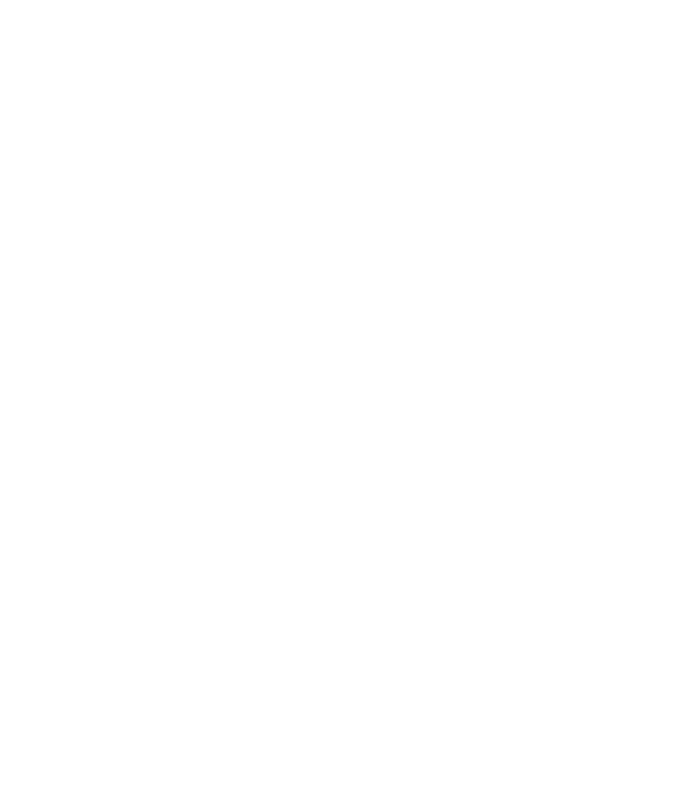
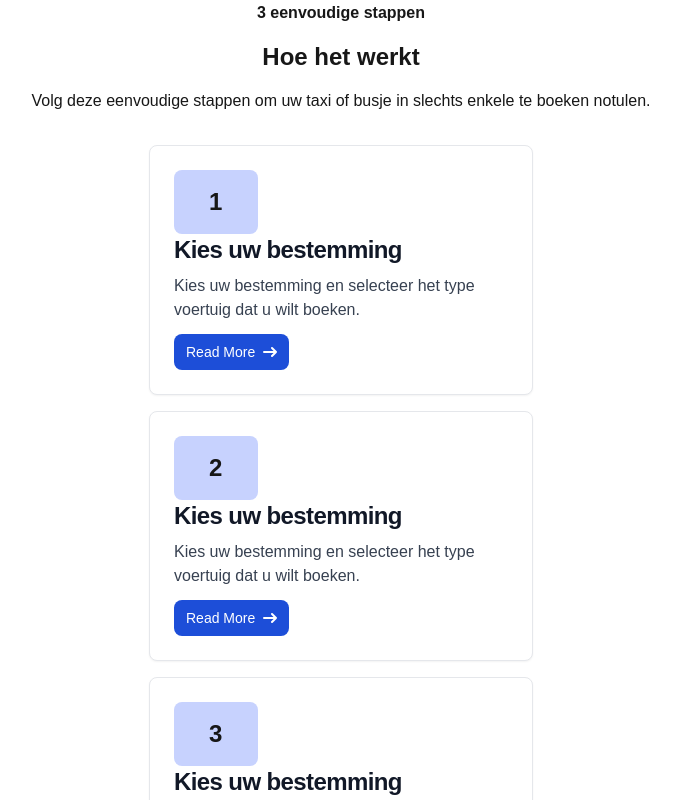
Before and after one commit to hamid348/hospital-project-02, a Next.js app: page / in a window 1280 px wide. Shown: the part 1680-2480 px from the top of the page, without its empty margins (299-979 px from the left). Before the commit the page ends 1665 px from the top, so only its background shows below. Built offline with nearby package versions, Linux system fonts and the light colour scheme.

Commit message:
how it work component

```diff
--- a/src/app/page.tsx
+++ b/src/app/page.tsx
@@ -1,6 +1,8 @@
 import NavBar from '@/components/navbar/NavBar';
 import HeroSection from '@/components/HeroSection/HeroSection';
 import Services from '@/components/Services/Services';
+import HowItWork from '@/components/HowItWork/HowItWork';
+import RegisterDriver from '@/components/RegisterDriver/RegisterDriver';
 
 export default function Home() {
   return (
@@ -10,6 +12,8 @@
 
         <HeroSection/>
         <Services/>
+        <HowItWork/>
+        <RegisterDriver/>
         </div>
    </div>
   );
--- a/src/components/HowItWork/HowItWork.tsx
+++ b/src/components/HowItWork/HowItWork.tsx
@@ -1,20 +1,42 @@
 import React from 'react'
+import WorkCard from './WorkCard'
 
 function HowItWork() {
+
   return (
     <div>
-        <div>
-            <p>
+        <div className='flex flex-col items-center gap-4 p-4'>
+            <p className='font-bold'>
             3 eenvoudige stappen
             </p>
-            <h1>
+            <h1 className='text-2xl font-bold'>
             Hoe het werkt
             </h1>
-            <p>
+            <p className='text-center'>
             Volg deze eenvoudige stappen om uw taxi of busje in slechts enkele te boeken notulen.
             </p>
         </div>
-        <div></div>
+        <div className='flex flex-col items-center gap-4 p-4'>
+       <WorkCard
+       step='1'
+       title='Kies uw bestemming'
+        description='Kies uw bestemming en selecteer het type voertuig dat u wilt boeken.'
+        buttonlink='Read More'
+       />
+       <WorkCard
+       step='2'
+       title='Kies uw bestemming'
+        description='Kies uw bestemming en selecteer het type voertuig dat u wilt boeken.'
+        buttonlink='Read More'
+       />
+       <WorkCard
+       step='3'
+       title='Kies uw bestemming'
+        description='Kies uw bestemming en selecteer het type voertuig dat u wilt boeken.'
+        buttonlink='Read More'
+       />
+
+        </div>
     </div>
   )
 }
--- /dev/null
+++ b/src/components/HowItWork/WorkCard.tsx
@@ -0,0 +1,32 @@
+import React from 'react'
+
+interface WorkCardProps {
+    step: string;
+    title: string;
+    description: string;
+    buttonlink: string;
+}
+
+function WorkCard(props: WorkCardProps) {
+    return (
+        <div className="max-w-sm p-6 bg-white border border-gray-200 rounded-lg shadow-sm dark:bg-gray-800 dark:border-gray-700">
+            <div className='text-2xl font-bold bg-indigo-200 w-1/4 py-4 text-center rounded-lg'>
+                {props.step}
+            </div>
+            <div>
+                <a href="#">
+                    <h5 className="mb-2 text-2xl font-bold tracking-tight text-gray-900 dark:text-white">{props.title}</h5>
+                </a>
+                <p className="mb-3 font-normal text-gray-700 dark:text-gray-400">{props.description}</p>
+                <a href="#" className="inline-flex items-center px-3 py-2 text-sm font-medium text-center text-white bg-blue-700 rounded-lg hover:bg-blue-800 focus:ring-4 focus:outline-none focus:ring-blue-300 dark:bg-blue-600 dark:hover:bg-blue-700 dark:focus:ring-blue-800">
+                    {props.buttonlink}
+                    <svg className="rtl:rotate-180 w-3.5 h-3.5 ms-2" aria-hidden="true" xmlns="http://www.w3.org/2000/svg" fill="none" viewBox="0 0 14 10">
+                        <path stroke="currentColor" stroke-linecap="round" stroke-linejoin="round" stroke-width="2" d="M1 5h12m0 0L9 1m4 4L9 9"/>
+                    </svg>
+                </a>
+            </div>
+        </div>
+    )
+}
+
+export default WorkCard
--- /dev/null
+++ b/src/components/RegisterDriver/RegisterDriver.tsx
@@ -0,0 +1,18 @@
+import Image from 'next/image'
+import React from 'react'
+import image from '@/img/hospital.jpg'
+
+function RegisterDriver() {
+  return (
+    <div>
+        <div>
+
+        </div>
+        <div>
+            <Image src={image} alt="driver" className='shadow' width={320} height={320}/>
+        </div>
+    </div>
+  )
+}
+
+export default RegisterDriver
```
